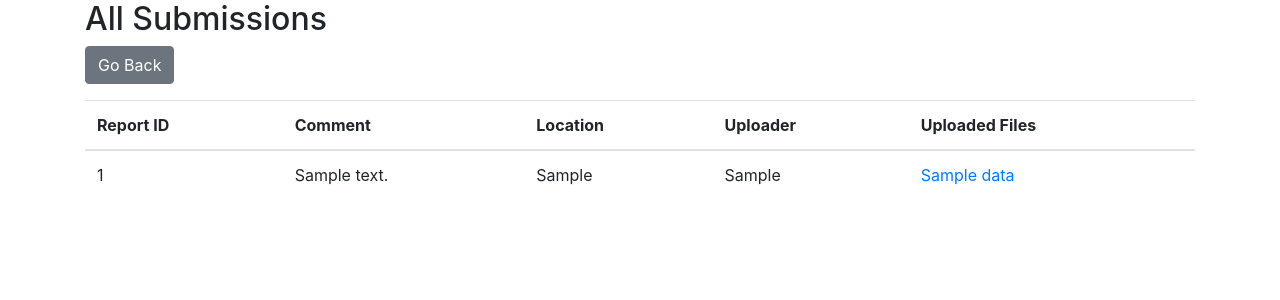
After one commit to morghughes/HoosHousing, a Django app: template templates/admin_files.html in a window 1280 px wide. The commit adds this page. Shown: the top 300 px of the page. Run offline with Django 3.2, Linux system fonts and the light colour scheme; the template is opened without the code that fills it: most values are stand-ins (such as "Sample title", 1, 10 or a date in 2020); some libraries are stand-ins or nearby versions.

Commit message:
Added ability to see all submissions for admin

```diff
--- a/asde_project/urls.py
+++ b/asde_project/urls.py
@@ -30,6 +30,6 @@ urlpatterns = [
     path('report/', views.report_view, name='report'),
     path('submitted/', views.SubmittedView.as_view(), name="submitted"),
     path('submit/', views.submit, name = "submit"),
-    path('admin/files/', views.admin_files, name='admin_files'),
+    path('admin_files/', views.admin_files, name='admin_files'),
     path('welcome/', views.welcome_view, name='welcome'),
 ]
--- /dev/null
+++ b/templates/admin_files.html
@@ -0,0 +1,45 @@
+<!DOCTYPE html>
+<html lang="en">
+<head>
+    <meta charset="UTF-8">
+    <title>All Submissions</title>
+    <link rel="stylesheet" href="https://stackpath.bootstrapcdn.com/bootstrap/4.5.2/css/bootstrap.min.css">
+</head>
+<body>
+  <div class="container">
+    <h2>All Submissions</h2>
+    <button onclick="goBack()" class="btn btn-secondary mb-3">Go Back</button>
+    <table class="table">
+      <thead>
+        <tr>
+          <th>Report ID</th>
+          <th>Comment</th>
+          <th>Location</th>
+          <th>Uploader</th>
+          <th>Uploaded Files</th>
+        </tr>
+      </thead>
+      <tbody>
+        {% for report in reports %}
+          <tr>
+            <td>{{ report.id }}</td>
+            <td>{{ report.report_comment }}</td>
+            <td>{{ report.report_location }}</td>
+            <td>{{ report.report_user }}</td>
+            <td>
+              {% for file_upload in report.uploads.all %}
+                <a href="{{ file_upload.data.url }}" target="_blank">{{ file_upload.data.name }}</a><br>
+              {% endfor %}
+            </td>
+          </tr>
+        {% endfor %}
+      </tbody>
+    </table>
+  </div>
+
+  <script>
+    function goBack() {
+      window.history.back();
+    }
+  </script>
+<body/>
--- a/templates/index.html
+++ b/templates/index.html
@@ -31,6 +31,12 @@
                 </div>
                 <div class="card-body">
                     <a href="{% url 'report' %}">Make a report</a>
+                    <p>
+                        {% if user.is_staff %}
+                            <a href="{% url 'admin_files' %}">View Admin Files</a>
+                        {% endif %}
+                    </p>
+
                     <form id="file-upload-form" method="post" enctype="multipart/form-data">
                         {% csrf_token %}
                         <div class="form-group">
```
Also changed, not shown: b26/views.py (+17 -9 lines), db.sqlite3.
